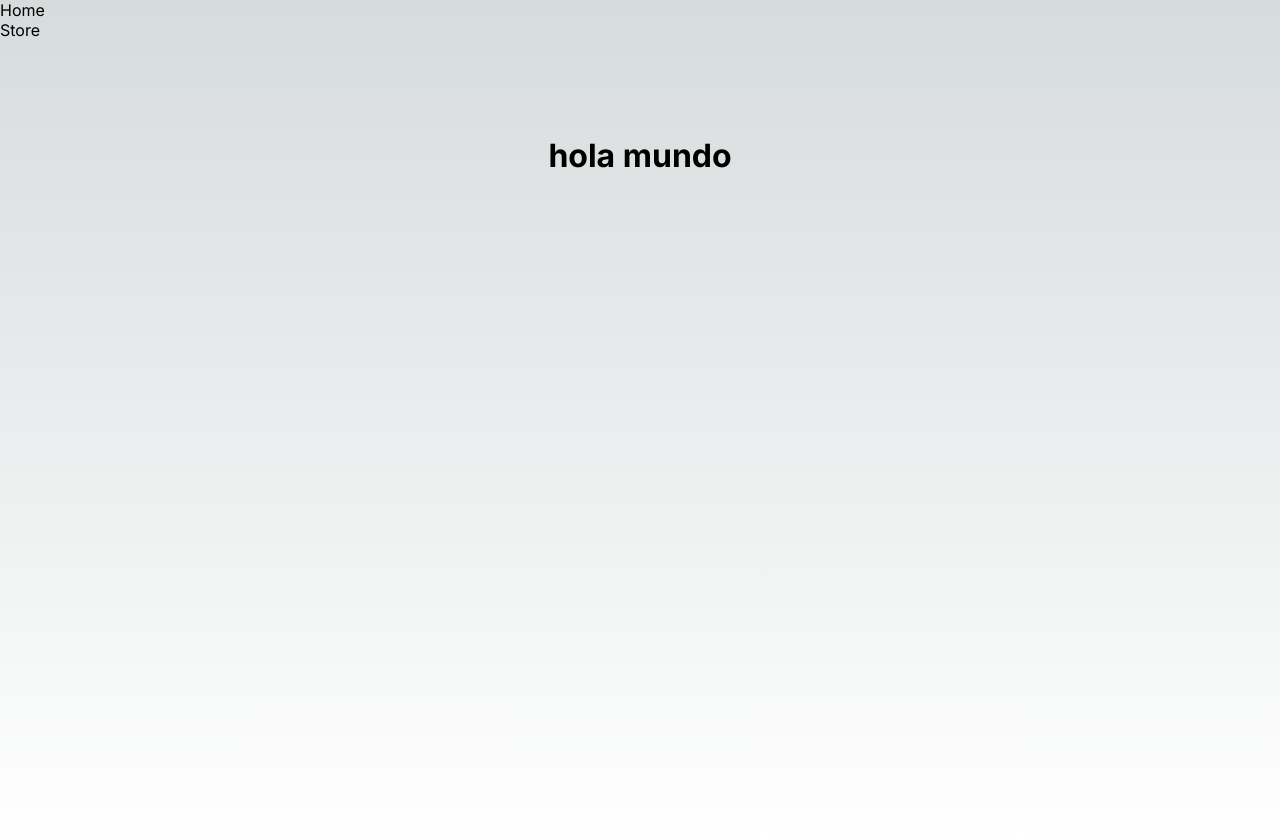
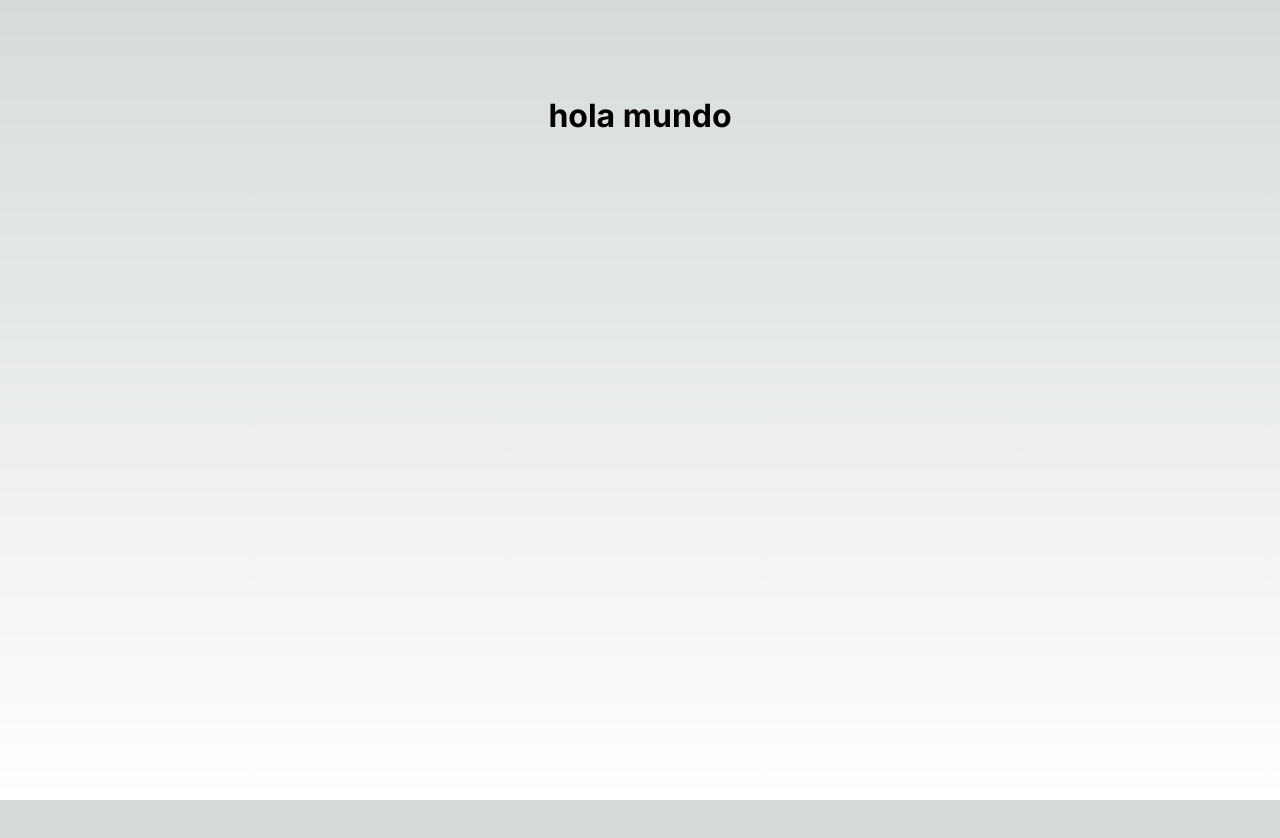
Before and after one commit to lupisboni/nextjs-store, a Next.js app: page / in a window 1280 px wide. After the commit the page ends 800 px from the top, so only its background shows below. Built offline with nearby package versions, Linux system fonts and the light colour scheme.

Commit message:
Octavo commit

```diff
--- a/src/app/layout.tsx
+++ b/src/app/layout.tsx
@@ -1,9 +1,13 @@
+
 import type { Metadata } from "next";
 import { Inter } from "next/font/google";
-import Link from "next/link";
 import "./globals.css";
+import { Header } from "app/componentes/header";
+
+
 
 const inter = Inter({ subsets: ["latin"] });
+
 export const metadata: Metadata = {
   title: "Future World",
   description: "Generated by create next app",
@@ -13,21 +17,13 @@ export default function RootLayout({
 }: Readonly<{
   children: React.ReactNode;
 }>) {
+  console.log('hola mundo layout')
   return (
     <html lang="en">
       <body className={inter.className}>
-        <header>
-          <nav>
-            <ul>
-              <Link href="/">
-              <li>Home</li>
-              </Link>
-              <Link href="/store">
-              <li>Store</li>
-              </Link>
-            </ul>
-          </nav>
-        </header>
+
+
+
         {children}
         </body>
     </html>
--- a/src/app/page.tsx
+++ b/src/app/page.tsx
@@ -2,6 +2,7 @@ import Image from "next/image";
 import styles from "./page.module.css";
 
 export default function Home() {
+  console.log('hola mundo pagina de inicio')
   return (
     <main className={styles.main}>
       <h1>hola mundo</h1>
--- /dev/null
+++ b/src/componentes/header/header.tsx
@@ -0,0 +1,18 @@
+import Link from "next/link";
+
+export const Header = () => {
+console.log('hola mundo header')
+return( <header>
+          <nav>
+            <ul>
+              <Link href="/">
+              <li>Home</li>
+              </Link>
+              <Link href="/store">
+              <li>Store</li>
+              </Link>
+            </ul>
+          </nav>
+        </header>
+)
+}
--- /dev/null
+++ b/src/componentes/header/index.ts
@@ -0,0 +1 @@
+export { Header } from './header'
```
